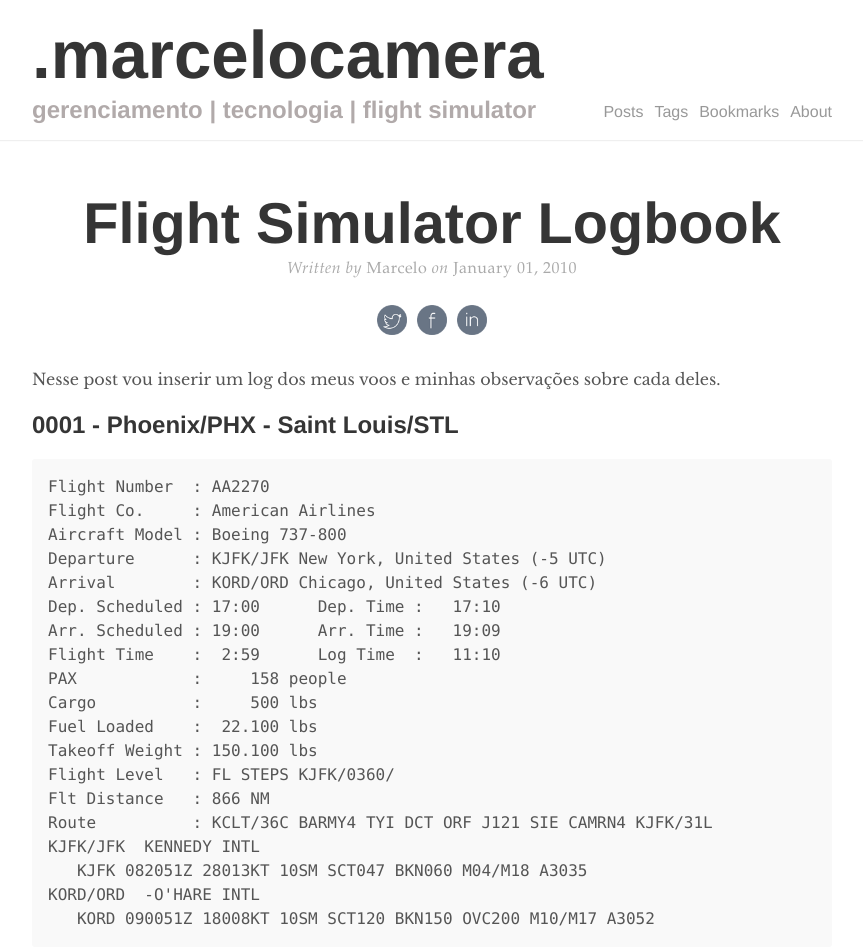
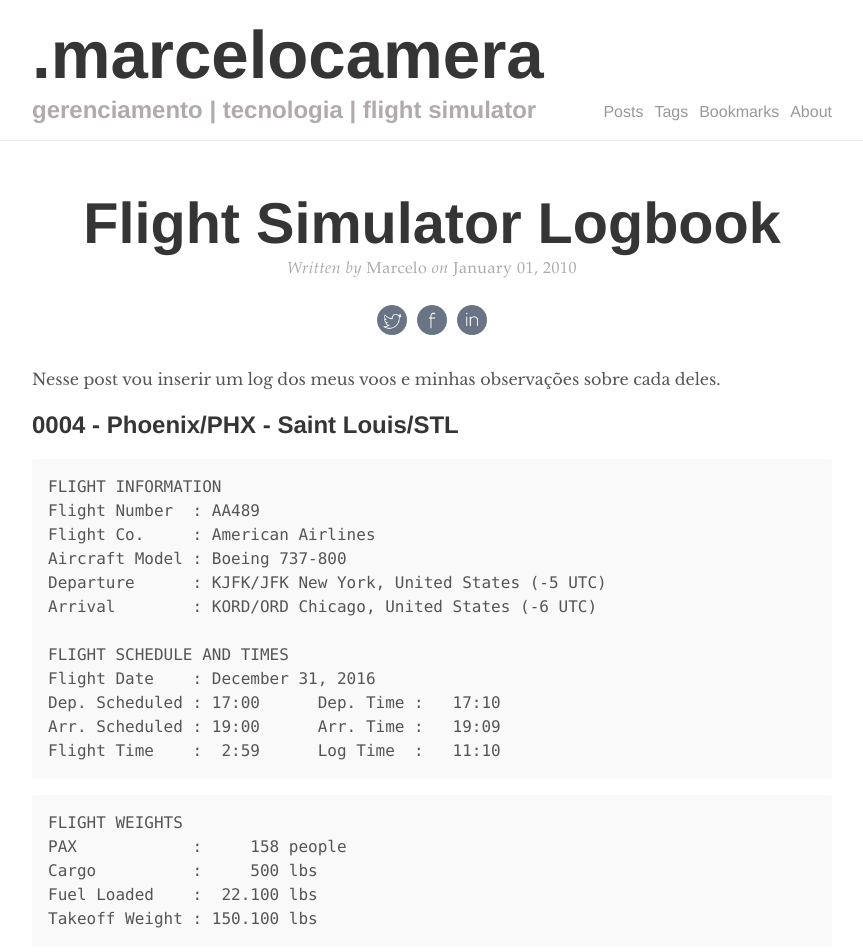
Before and after one commit to marcelocamera/marcelocamera.github.io, a Jekyll site: the page built from _posts/2010-01-01-flight-logbook.md, in a window 1280 px wide. Shown: the top 952 px of the page, without its empty margins (208-1071 px from the left). Built offline with Jekyll 4.4.1, drawn with Linux system fonts in a browser that asks for light colours; comment, search, counter and statistics services are not loaded; some of the changed text lies outside the part shown.

Commit message:
Update 2010-01-01-flight-logbook.md

```diff
--- a/_posts/2010-01-01-flight-logbook.md
+++ b/_posts/2010-01-01-flight-logbook.md
@@ -9,26 +9,36 @@ excerpt_separator: <!--more-->
 Nesse post vou inserir um log dos meus voos e minhas observações sobre cada deles.
 <!--more-->
 
-## 0001 - Phoenix/PHX - Saint Louis/STL
+## 0004 - Phoenix/PHX - Saint Louis/STL
 
 {% highlight markdown %}
-Flight Number  : AA2270
+FLIGHT INFORMATION
+Flight Number  : AA489
 Flight Co.     : American Airlines
 Aircraft Model : Boeing 737-800
 Departure      : KJFK/JFK New York, United States (-5 UTC)
 Arrival        : KORD/ORD Chicago, United States (-6 UTC)
+{% highlight markdown %}
+{% endhighlight %}
+FLIGHT SCHEDULE AND TIMES
+Flight Date    : December 31, 2016
 Dep. Scheduled : 17:00      Dep. Time :   17:10
 Arr. Scheduled : 19:00      Arr. Time :   19:09
 Flight Time    :  2:59      Log Time  :   11:10
+{% endhighlight %}
+{% highlight markdown %}
+FLIGHT WEIGHTS
 PAX            :     158 people
 Cargo          :     500 lbs
 Fuel Loaded    :  22.100 lbs
 Takeoff Weight : 150.100 lbs
+{% endhighlight %}
+{% highlight markdown %}
+FLIGHT PERFORMANCE
 Flight Level   : FL STEPS KJFK/0360/
 Flt Distance   : 866 NM
 Route          : KCLT/36C BARMY4 TYI DCT ORF J121 SIE CAMRN4 KJFK/31L
-KJFK/JFK  KENNEDY INTL
-   KJFK 082051Z 28013KT 10SM SCT047 BKN060 M04/M18 A3035
+Dep. Weather   : KJFK 082051Z 28013KT 10SM SCT047 BKN060 M04/M18 A3035
 KORD/ORD  -O'HARE INTL
    KORD 090051Z 18008KT 10SM SCT120 BKN150 OVC200 M10/M17 A3052
 {% endhighlight %}
```
